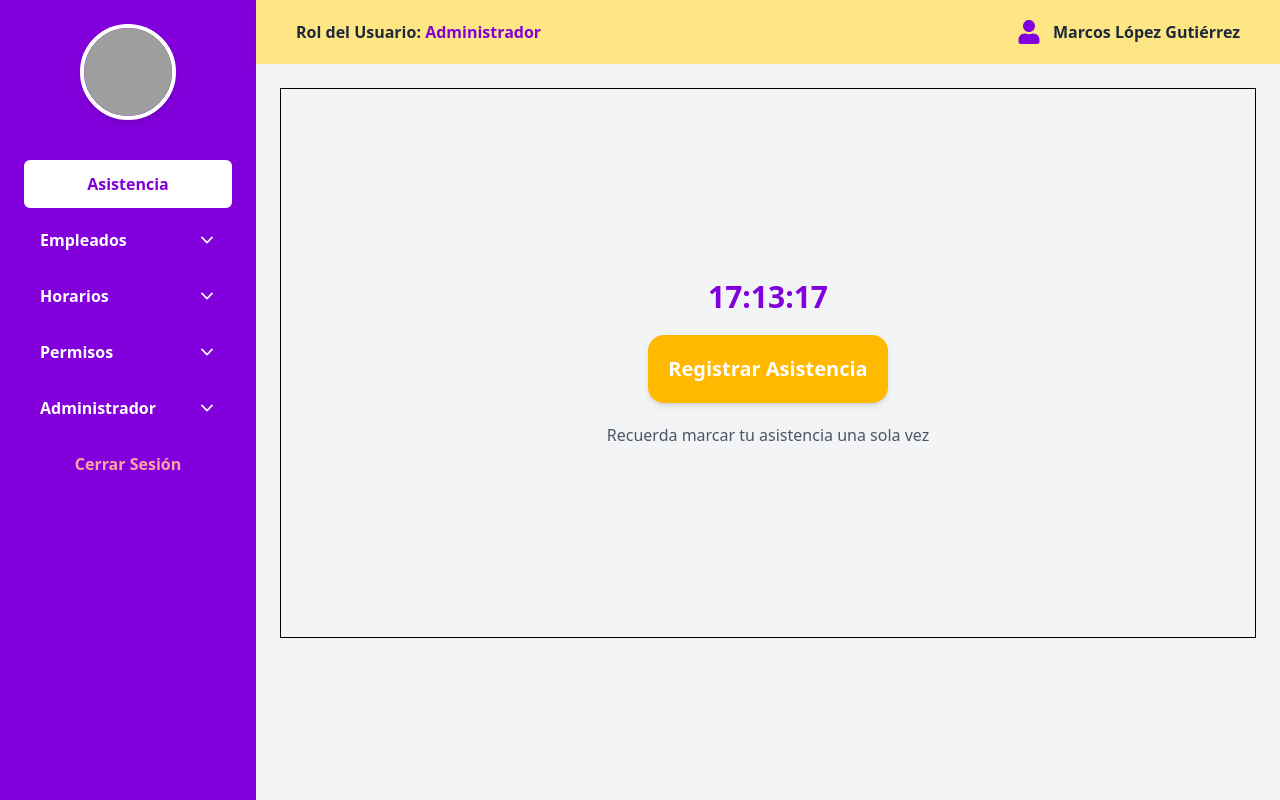
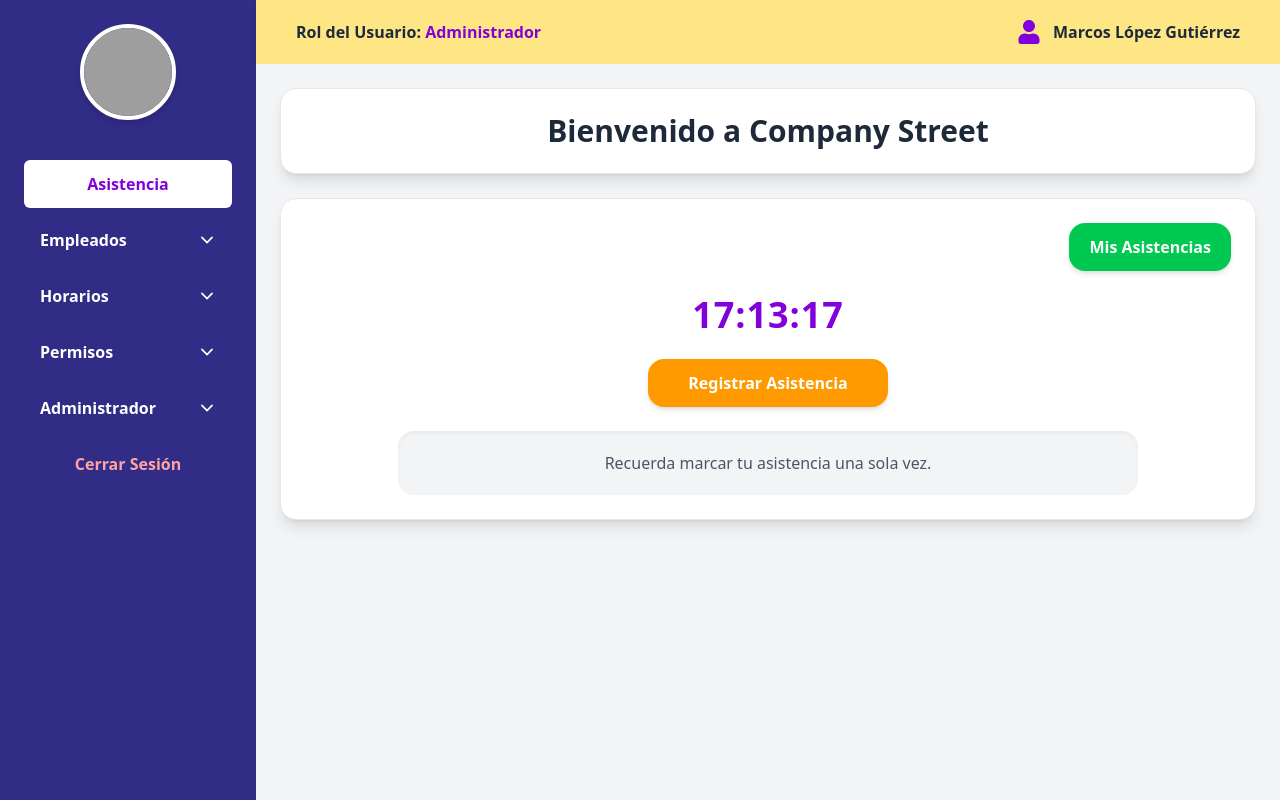
Before and after one commit to Abraham555M/frontend_sistema_control_asistencia, a React (Vite) app: page /asistencia in a window 1280 px wide. Built offline with nearby package versions, Linux system fonts and the light colour scheme; grey boxes are pictures that could not be loaded.

Commit message:
Mejoras del boton

```diff
--- a/src/Components/Navbar/Navbar.jsx
+++ b/src/Components/Navbar/Navbar.jsx
@@ -16,7 +16,7 @@ const Navbar = () => {
   return (
     <div className="flex min-h-screen">
       {/* Sidebar */}
-      <nav className="bg-purple-700 flex flex-col w-64 p-6 text-white h-screen">
+      <nav className="bg-indigo-900 flex flex-col w-64 p-6 text-white h-screen">
         {/* Logo */}
         <div className="flex flex-col items-center mb-10">
           <img
@@ -66,8 +66,8 @@ const Navbar = () => {
                   animate={{ opacity: 1, height: "auto" }}
                   exit={{ opacity: 0, height: 0 }}
                   transition={{
-    duration: 0.2,  // Reducir de 0.3 a 0.2
-    ease: [0.4, 0, 0.2, 1]  // Curva de animación más natural
+                    duration: 0.2, // Reducir de 0.3 a 0.2
+                    ease: [0.4, 0, 0.2, 1], // Curva de animación más natural
                   }}
                   className="ml-4 mt-2 space-y-2 border-l border-purple-300 pl-3 overflow-hidden"
                 >
--- a/src/Components/Pages/Empleados/TablaEmpleados.jsx
+++ b/src/Components/Pages/Empleados/TablaEmpleados.jsx
@@ -2,7 +2,7 @@ import React from "react";
 
 const TablaEmpleados = ({ empleados }) => {
   return (
-    <table >
+    <table>
       <thead>
         <tr>
           <th>ID</th>
@@ -15,18 +15,26 @@ const TablaEmpleados = ({ empleados }) => {
       </thead>
 
       <tbody>
-        {empleados.map((empleado) => (
+        {empleados.length === 0 ? (
+          <tr>
+            <td colSpan="6" style={{ textAlign: "center", padding: "10px" }}>
+              No hay registros de empleados
+            </td>
+          </tr>
+        ) : (
+          empleados.map((empleado) => (
             <tr key={empleado.id_empleado}>
               <td>{empleado.id_empleado}</td>
-            <td>{empleado.nom_empleado + empleado.ape_empleado}</td>
+              <td>{empleado.nom_empleado + " " + empleado.ape_empleado}</td>
               <td>{empleado.tel_empleado}</td>
               <td>{empleado.ema_empleado}</td>
-            {empleado.est_empleado == 1 ? <td> Activo </td> : <td> Inactivo </td>}
+              <td>{empleado.est_empleado === 1 ? "Activo" : "Inactivo"}</td>
               <td>
                 <button>Cambiar estado</button>
               </td>
             </tr>
-        ))}
+          ))
+        )}
       </tbody>
     </table>
   );
--- a/src/Pages/Asistencia/Asistencia.jsx
+++ b/src/Pages/Asistencia/Asistencia.jsx
@@ -36,23 +36,43 @@ const Asistencia = () => {
   };
 
   return (
-    <div className="border flex flex-col items-center justify-center h-[80%] gap-5">
-      {/* Hora actual */}
-      <div className="text-3xl font-bold text-purple-700">
-        {horaActual}
+    <div className="flex flex-col items-center h-[95%] gap-6">
+      {/* Título */}
+      <div className="w-full p-6 border border-gray-200 shadow-lg rounded-2xl bg-white">
+        <h1 className="text-3xl font-extrabold text-center text-gray-800">
+          Bienvenido a Company Street
+        </h1>
       </div>
 
-      {/* Botón */}
-      <button         onClick={handleClick}
- className="flex justify-center cursor-pointer bg-amber-400 rounded-2xl p-5 w-60 text-white text-xl font-bold shadow-md hover:bg-amber-500 transition">
-        Registrar Asistencia
-      </button>
+      {/* Contenedor principal */}
+      <div className="w-full p-6 border border-gray-200 shadow-lg rounded-2xl bg-white flex flex-col items-center gap-6">
+        {/* Botón Mis Asistencias */}
+        <button className="self-end bg-green-500 text-white font-semibold text-md px-5 py-3 rounded-2xl shadow-md hover:bg-green-600 transition">
+          Mis Asistencias
+        </button>
 
-      {/* Texto */}
-      <div>
-        <p className="text-gray-600">Recuerda marcar tu asistencia una sola vez</p>
+        {/* Hora actual */}
+        <div className="text-4xl font-extrabold text-purple-700 tracking-wide">
+          {horaActual}
+        </div>
+
+        {/* Botón Registrar */}
+        <button
+          onClick={handleClick}
+          className="w-60 bg-amber-500 text-white text-md font-bold px-5 py-3 rounded-2xl shadow-md hover:bg-amber-600 transition"
+        >
+          Registrar Asistencia
+        </button>
+
+        {/* Texto informativo */}
+        <div className="bg-gray-100 rounded-2xl p-5 w-[80%] text-center shadow-inner">
+          <p className="text-gray-600 font-medium">
+            Recuerda marcar tu asistencia una sola vez.
+          </p>
+        </div>
       </div>
 
+      {/* Modal */}
       <ModalSuccess
         isOpen={mostrarModal}
         onClose={() => setMostrarModal(false)}
--- a/src/Pages/Autenticacion/InicioSesion.jsx
+++ b/src/Pages/Autenticacion/InicioSesion.jsx
@@ -1,18 +1,19 @@
-import React, { useEffect } from 'react'
+import React, { useEffect, useState } from 'react'
 import EmailIcon from '@mui/icons-material/Email';
 import LockIcon from "@mui/icons-material/Lock";
 import PersonIcon from '@mui/icons-material/Person'; // Usaremos un icono de persona más grande y central.
 import InputFormulario from '../../Components/Autenticacion/InputFormulario';
+import { FaEye } from 'react-icons/fa';
 
 const InicioSesion = () => {
+
+    const [mostrarPassword, setMostrarPassword] = useState(false);
 
     const handleRecuperarPassword = (nombre) => {
         alert("xdd" + nombre)
 
 
     }
-
-    useEffect
 
     return (
         <section className="h-screen flex justify-center items-center
@@ -39,20 +40,24 @@ const InicioSesion = () => {
 
                 {/* Formulario */}
                 <form action="" className='space-y-6 w-full text-white'>
-
+                   <div>
                         {/* Campo Email */}
                         <InputFormulario
                             Icon={EmailIcon}
                             type="email"
                             placeholder="Email ID"
                         />
-
-                    {/* Campo Contraseña */}
+                   </div>
+                   <div className='relative'>
+                        { /* Campo Contraseña */}
                         <InputFormulario
                             Icon={LockIcon}
-                        type="password"
+                            type={mostrarPassword ? "text" : "password"}
                             placeholder="Password"
                         />
+                        <FaEye onClick={() => setMostrarPassword(!mostrarPassword)} className='absolute top-3 right-3 text-xl opacity-60 cursor-pointer'
+ />
+                   </div>
 
                     {/* Opciones de "Recordarme" y "Olvidé Contraseña" */}
                     <div className='flex justify-end items-center text-sm mt-2'>
@@ -63,11 +68,11 @@ const InicioSesion = () => {
                     </div>
 
                     {/* Botón de Login */}
-                    <div className='pt-4'>
+                    <div className='pt-3'>
                         <button
                             type='submit'
                             // Fondo con gradiente, esquinas redondeadas completas, sombra en el botón
-                            className="w-full py-3 text-lg font-semibold text-white
+                            className="w-full py-2 text-lg font-semibold text-white
                                 bg-gradient-to-r from-purple-600 to-indigo-600
                                 rounded-full
                                 shadow-lg shadow-purple-900/50
@@ -79,7 +84,6 @@ const InicioSesion = () => {
                     </div>
                 </form>
             </div>
-
         </section>
     )
 }
```
Lines whose indentation alone changed are shown as unchanged.
